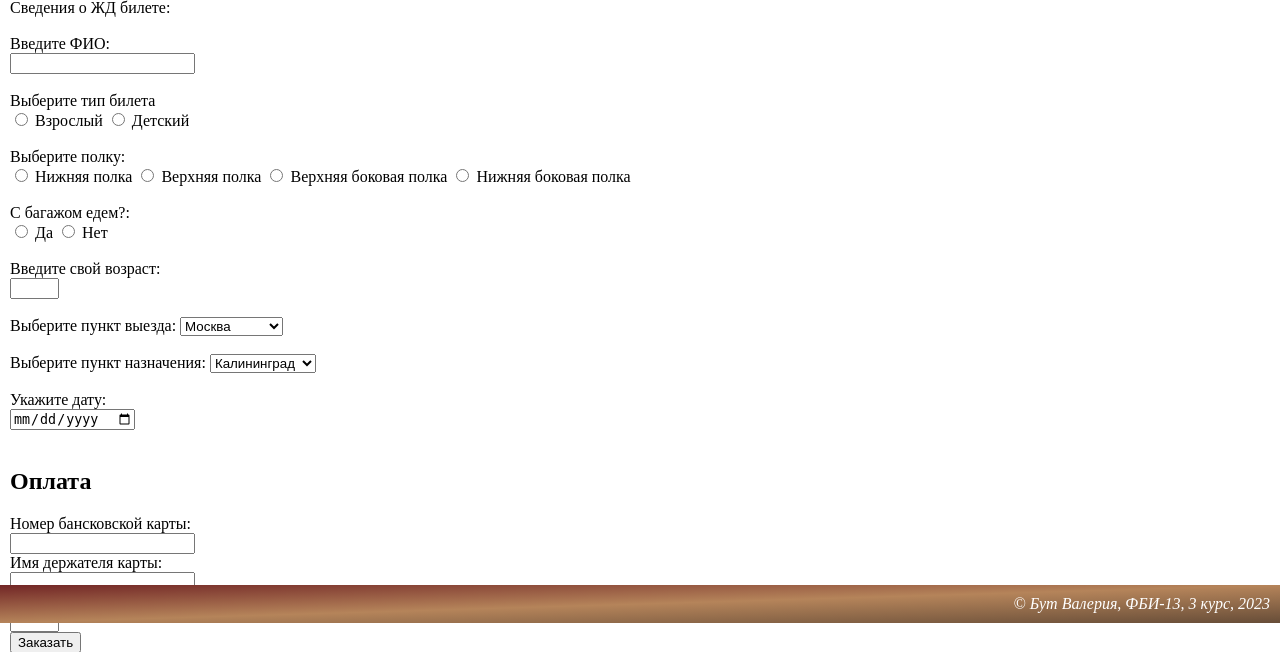
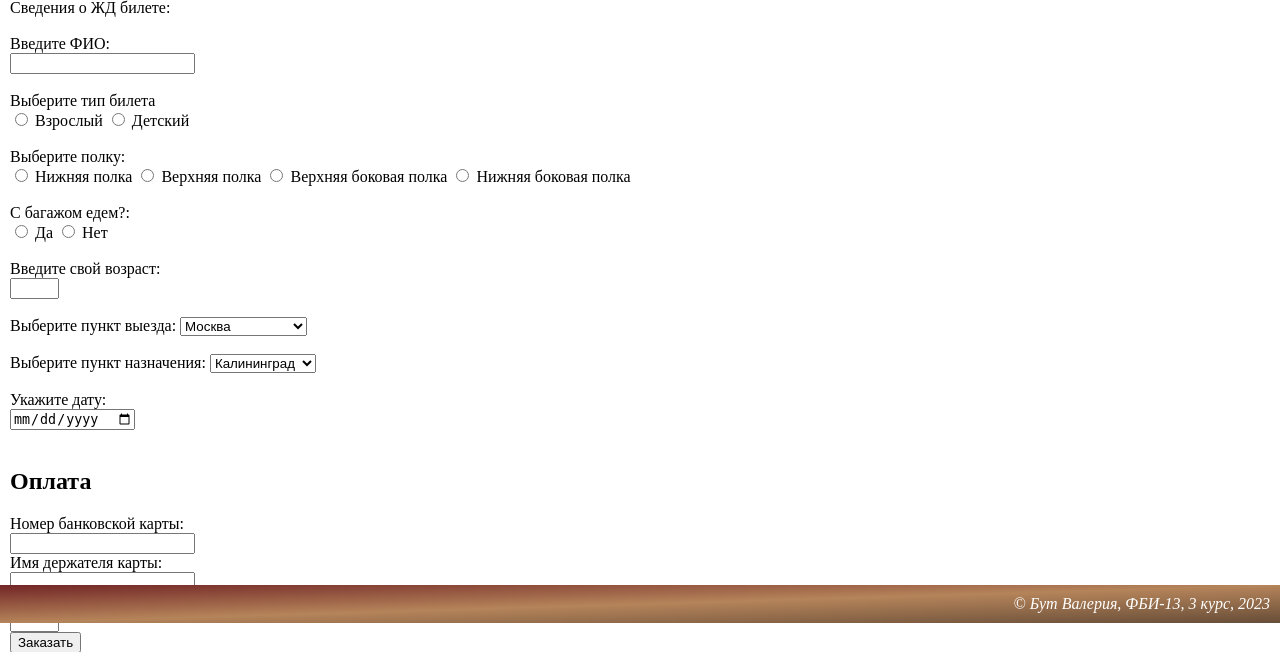
Before and after one commit to thvallerie/web-programming-labs-2, a Flask app: page /lab3/zd_order in a window 1280 px wide. Shown: the part 177-829 px from the top of the page. Run offline with Flask 3, Linux system fonts and the light colour scheme.

Commit message:
Правки

```diff
--- a/templates/zd_order.html
+++ b/templates/zd_order.html
@@ -59,7 +59,7 @@
         <label for="start-point">Выберите пункт выезда:</label>
         <select id="start-point" name="start-point">
             <option value="Moscow">Москва</option>
-            <option value="Piterburg">Питербург</option>
+            <option value="Saint-Petersburg">Санкт-Петербург</option>
             <option value="Nsk">Новосибирск</option>
             <option value="Krasnoyarsk">Красноярск</option>
         </select>
@@ -85,7 +85,7 @@
         <br><br>
 
         <h2>Оплата</h2>
-        <div>Номер бансковской карты:</div>
+        <div>Номер банковской карты:</div>
         <label>
             <input type="text" name="card" pattern="\d{16}">
         </label>
```
